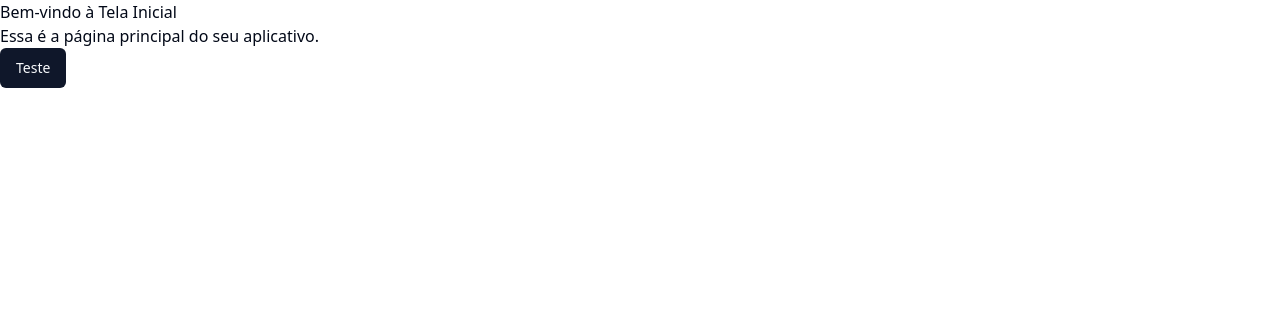
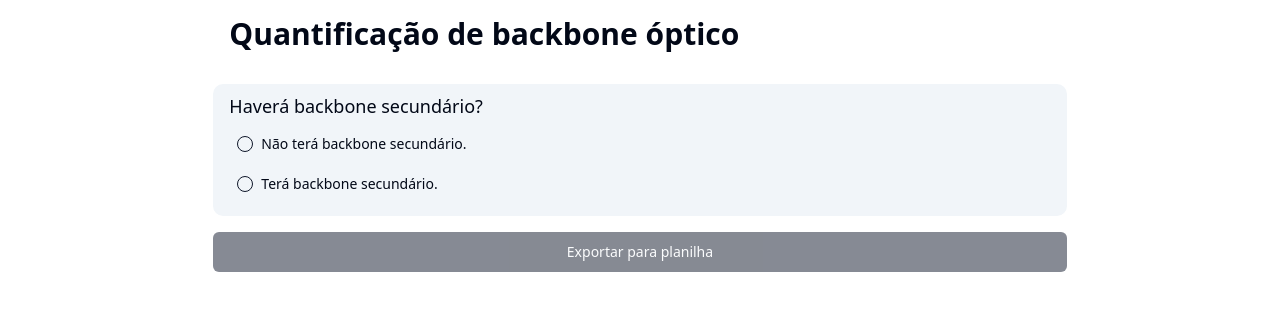
Before and after one commit to El0y-C0SM0/especificador-de-material-de-redes, a React (Vite) app: page / in a window 1280 px wide. Shown: the top 310 px of the page. Built offline with nearby package versions, Linux system fonts and the light colour scheme.

Commit message:
Início dos componentes da interface

```diff
--- a/package.json
+++ b/package.json
@@ -7,6 +7,8 @@
     "deploy": "gh-pages -d dist"
   },
   "dependencies": {
+    "@radix-ui/react-label": "^2.1.0",
+    "@radix-ui/react-radio-group": "^1.2.0",
     "@radix-ui/react-slot": "^1.1.0",
     "class-variance-authority": "^0.7.0",
     "clsx": "^2.1.1",
--- a/src/components/Home.tsx
+++ b/src/components/Home.tsx
@@ -1,14 +1,91 @@
 // src/components/App.tsx
-import React from 'react';
+import React, { useState } from 'react';
 import { Button } from './ui/button';
+import { Label } from "@/components/ui/label"
+import { RadioGroup, RadioGroupItem } from "@/components/ui/radio-group"
+import { Input } from './ui/input';
 
 const Home: React.FC = () => {
+  const [selectedOption, setSelectedOption] = useState('');
+  const [numPavimentos, setNumPavimentos] = useState(0);
+
+  const handleOptionClick = (option: string) => {
+    setSelectedOption(option);
+  };
+
+  const handleNumPavimentosChange = (e: React.ChangeEvent<HTMLInputElement>) => {
+    setNumPavimentos(parseInt(e.target.value, 10));
+  };
+
+  const renderRadioGroup = () => (
+    <div>
+      <Label className="p-2 text-lg">Haverá backbone secundário?</Label>
+      <RadioGroup className="p-2">
+        <div className="flex items-center space-x-2 p-2">
+          <RadioGroupItem
+            value="opcao-nao"
+            id="opcao-nao"
+            checked={selectedOption === 'opcao-nao'}
+            onClick={() => handleOptionClick('opcao-nao')}
+          />
+          <Label>Não terá backbone secundário.</Label>
+        </div>
+        <div className="flex items-center space-x-2 p-2">
+          <RadioGroupItem
+            value="opcao-sim"
+            id="opcao-sim"
+            checked={selectedOption === 'opcao-sim'}
+            onClick={() => handleOptionClick('opcao-sim')}
+          />
+          <Label>Terá backbone secundário.</Label>
+        </div>
+      </RadioGroup>
+    </div>
+  );
+
+  const renderSecondaryBackbone = () => (
+    <div className="bg-slate-100 p-2 rounded-[10px] mt-4">
+      <Label className="p-2 text-lg">Quantos backbone secundários haverá?</Label>
+      <Input className="max-w-sm m-2" type="number" />
+    </div>
+  );
+
+  const renderNoSecondaryBackbone = () => (
+    <div className="bg-slate-100 p-2 rounded-[10px] mt-4">
+      <Label className="p-2 text-lg">Qual a medida básica de um lance de cabo?</Label>
+      <Input className="max-w-sm m-2" type="number" />
+      <Label className="p-2 text-lg">Qual o número de pavimentos do prédio?</Label>
+      <Input
+        min={1}
+        max={30}
+        step={1}
+        className="max-w-sm m-2"
+        type="number"
+        value={numPavimentos}
+        onChange={handleNumPavimentosChange}
+      />
+      {Array.from({ length: numPavimentos }, (_, i) => (
+        <div key={i} className="bg-slate-100 p-2 rounded-[10px] mt-4">
+          <div className="bg-slate-200 p-2 rounded-[10px]">
+            <Label className="p-2 text-lg">Pavimento {i + 1}</Label>
+          </div>
+        </div>
+      ))}
+    </div>
+  );
+
   return (
-    <div>
-      <h1>Bem-vindo à Tela Inicial</h1>
-      <p>Essa é a página principal do seu aplicativo.</p>
-      <Button type="submit" variant="default">Teste</Button>
-    </div>
+    <main className="container w-2/3 mx-auto h-screen flex flex-col">
+      <header className="p-4 mb-4">
+        <h1 className="text-3xl font-bold">Quantificação de backbone óptico</h1>
+      </header>
+      <div className="bg-slate-100 p-2 rounded-[10px]">
+        {renderRadioGroup()}
+      </div>
+      {selectedOption === 'opcao-sim' && renderSecondaryBackbone()}
+      {selectedOption === 'opcao-nao' && renderNoSecondaryBackbone()}
+      <Button disabled={true} className="mt-4" type="button" variant="default">Exportar para planilha</Button>
+    </main>
   );
 };
 
--- /dev/null
+++ b/src/components/ui/input.tsx
@@ -0,0 +1,25 @@
+import * as React from "react"
+
+import { cn } from "@/lib/utils"
+
+export interface InputProps
+  extends React.InputHTMLAttributes<HTMLInputElement> {}
+
+const Input = React.forwardRef<HTMLInputElement, InputProps>(
+  ({ className, type, ...props }, ref) => {
+    return (
+      <input
+        type={type}
+        className={cn(
+          "flex h-10 w-full rounded-md border border-input bg-background px-3 py-2 text-sm ring-offset-background file:border-0 file:bg-transparent file:text-sm file:font-medium file:text-foreground placeholder:text-muted-foreground focus-visible:outline-none focus-visible:ring-2 focus-visible:ring-ring focus-visible:ring-offset-2 disabled:cursor-not-allowed disabled:opacity-50",
+          className
+        )}
+        ref={ref}
+        {...props}
+      />
+    )
+  }
+)
+Input.displayName = "Input"
+
+export { Input }
--- /dev/null
+++ b/src/components/ui/label.tsx
@@ -0,0 +1,24 @@
+import * as React from "react"
+import * as LabelPrimitive from "@radix-ui/react-label"
+import { cva, type VariantProps } from "class-variance-authority"
+
+import { cn } from "@/lib/utils"
+
+const labelVariants = cva(
+  "text-sm font-medium leading-none peer-disabled:cursor-not-allowed peer-disabled:opacity-70"
+)
+
+const Label = React.forwardRef<
+  React.ElementRef<typeof LabelPrimitive.Root>,
+  React.ComponentPropsWithoutRef<typeof LabelPrimitive.Root> &
+    VariantProps<typeof labelVariants>
+>(({ className, ...props }, ref) => (
+  <LabelPrimitive.Root
+    ref={ref}
+    className={cn(labelVariants(), className)}
+    {...props}
+  />
+))
+Label.displayName = LabelPrimitive.Root.displayName
+
+export { Label }
--- /dev/null
+++ b/src/components/ui/radio-group.tsx
@@ -0,0 +1,42 @@
+import * as React from "react"
+import * as RadioGroupPrimitive from "@radix-ui/react-radio-group"
+import { Circle } from "lucide-react"
+
+import { cn } from "@/lib/utils"
+
+const RadioGroup = React.forwardRef<
+  React.ElementRef<typeof RadioGroupPrimitive.Root>,
+  React.ComponentPropsWithoutRef<typeof RadioGroupPrimitive.Root>
+>(({ className, ...props }, ref) => {
+  return (
+    <RadioGroupPrimitive.Root
+      className={cn("grid gap-2", className)}
+      {...props}
+      ref={ref}
+    />
+  )
+})
+RadioGroup.displayName = RadioGroupPrimitive.Root.displayName
+
+const RadioGroupItem = React.forwardRef<
+  React.ElementRef<typeof RadioGroupPrimitive.Item>,
+  React.ComponentPropsWithoutRef<typeof RadioGroupPrimitive.Item>
+>(({ className, ...props }, ref) => {
+  return (
+    <RadioGroupPrimitive.Item
+      ref={ref}
+      className={cn(
+        "aspect-square h-4 w-4 rounded-full border border-primary text-primary ring-offset-background focus:outline-none focus-visible:ring-2 focus-visible:ring-ring focus-visible:ring-offset-2 disabled:cursor-not-allowed disabled:opacity-50",
+        className
+      )}
+      {...props}
+    >
+      <RadioGroupPrimitive.Indicator className="flex items-center justify-center">
+        <Circle className="h-2.5 w-2.5 fill-current text-current" />
+      </RadioGroupPrimitive.Indicator>
+    </RadioGroupPrimitive.Item>
+  )
+})
+RadioGroupItem.displayName = RadioGroupPrimitive.Item.displayName
+
+export { RadioGroup, RadioGroupItem }
```
Also changed, not shown: 1 other file (tests, documents, lock files or other folders).
